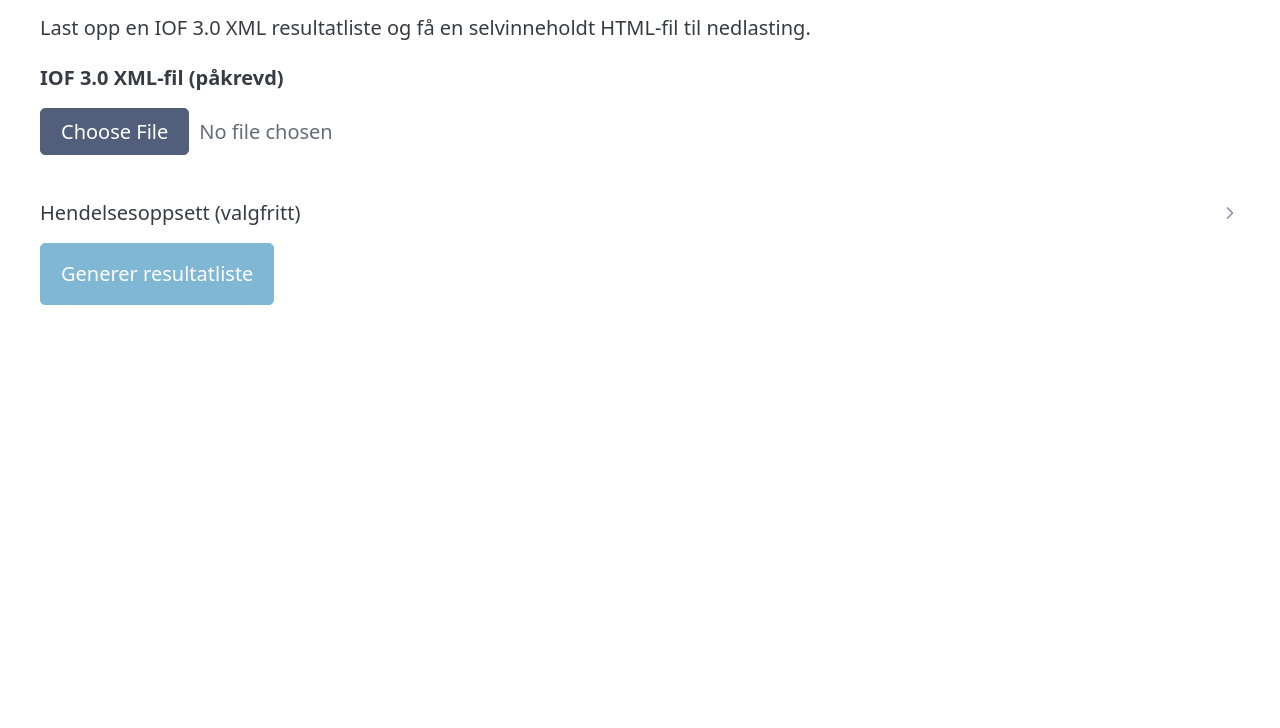
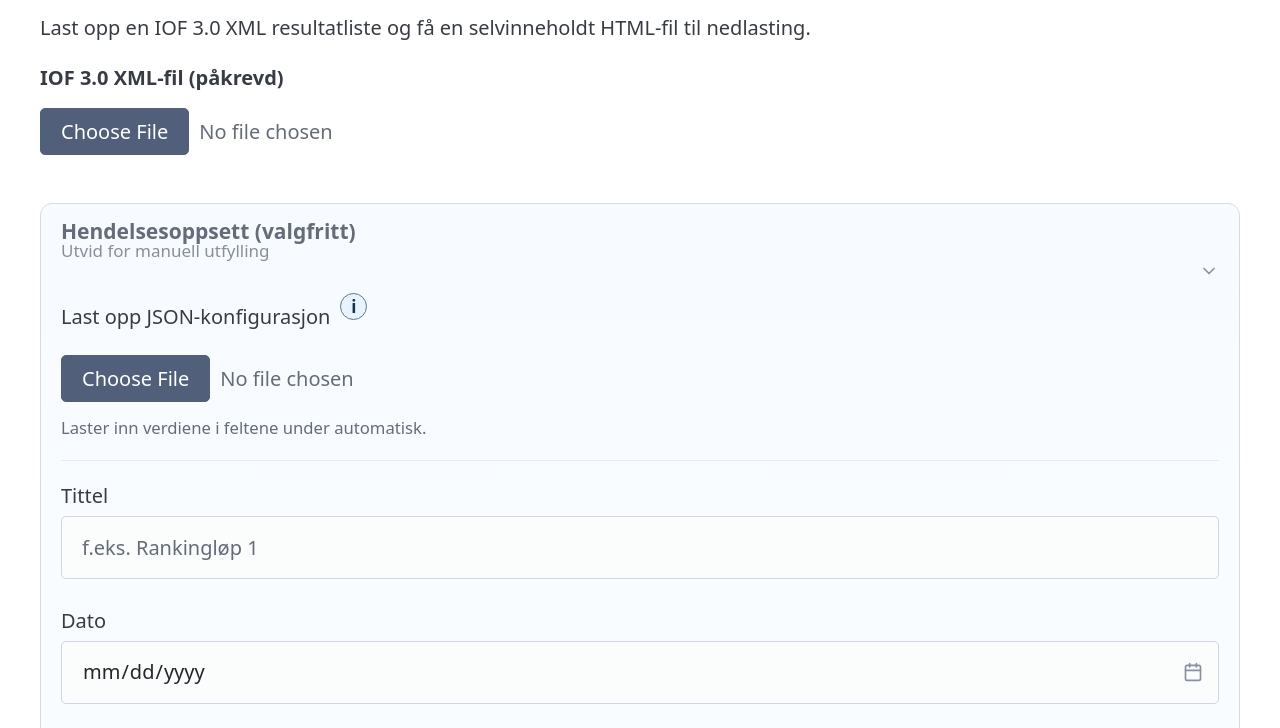
Before and after one commit to mikaello/rankinglop-resultlist-generator, a website built with Vite: page packages/web/index.html in a window 1280 px wide. Shown: the part 72-800 px from the top of the page. Built offline with nearby package versions, Linux system fonts and the light colour scheme.

Commit message:
feat(web): improve config accordion and JSON help

```diff
--- a/packages/web/src/main.ts
+++ b/packages/web/src/main.ts
@@ -4,6 +4,8 @@ import type { ResultListOptions, YearDistribution } from "@core/options";
 import { parseIofXmlContent } from "@core/parseIofXmlContent";
 import picoCSS from "@picocss/pico/css/pico.classless.min.css?inline";
 import "./style.css";
+
+const DEFAULT_ORGANISER_CLUB = "IL GeoForm";
 
 function validateIofXml(xmlStr: string): string | null {
 	if (!xmlStr.includes("<ResultList")) {
@@ -83,7 +85,7 @@ function populateFormFromOptions(opts: ResultListOptions): void {
 	setVal("opt-date", opts.isoDate ?? "");
 	setVal("opt-place", opts.place ?? "");
 	setVal("opt-map", opts.map ?? "");
-	setVal("opt-club", opts.organiserClub ?? "");
+	setVal("opt-club", opts.organiserClub ?? DEFAULT_ORGANISER_CLUB);
 	setVal("opt-persons", opts.organiserPersons?.join(", ") ?? "");
 	setVal(
 		"opt-rental",
@@ -115,9 +117,7 @@ function populateFormFromOptions(opts: ResultListOptions): void {
 	);
 	setVal(
 		"opt-contingent",
-		opts.startContingent
-			? JSON.stringify(opts.startContingent, null, 2)
-			: "",
+		opts.startContingent ? JSON.stringify(opts.startContingent, null, 2) : "",
 	);
 }
 
@@ -132,14 +132,48 @@ function render(): void {
           <input type="file" id="xml-file" accept=".xml" required />
         </div>
 
-        <details>
-          <summary>Hendelsesoppsett (valgfritt)</summary>
+				<details class="config-accordion" open>
+					<summary>
+						<span>Hendelsesoppsett (valgfritt)</span>
+						<small>Utvid for manuell utfylling</small>
+					</summary>
           <div>
             <div>
-              <label for="config-json">Last opp JSON-konfigurasjon</label>
+							<label for="config-json" class="json-upload-label">
+								<span>Last opp JSON-konfigurasjon</span>
+								<button type="button" id="json-help-btn" class="info-badge" aria-label="Vis forventet JSON-format">i</button>
+							</label>
               <input type="file" id="config-json" accept=".json" />
               <small>Laster inn verdiene i feltene under automatisk.</small>
             </div>
+						<dialog id="json-help-dialog">
+							<article>
+								<header>
+									<button type="button" aria-label="Lukk" rel="prev" id="json-help-close"></button>
+									<p><strong>Forventet JSON-format</strong></p>
+								</header>
+								<p>Du kan bruke én eller flere av disse feltene:</p>
+								<pre><code>{
+	"title": "Rankingløp 1",
+	"isoDate": "2026-04-02",
+	"place": "Sognsvann",
+	"map": "Sognsvann",
+	"organiserClub": "IL GeoForm",
+	"organiserPersons": ["Ola Nordmann", "Kari Nordmann"],
+	"yearDistribution": {
+		"adults": 120,
+		"oldTeenager": 35,
+		"youngTeenager": 42,
+		"child": 18
+	},
+	"startContingent": [
+		{ "amount": 50, "quota": 100 },
+		{ "amount": 80, "quota": 50 }
+	],
+	"rentalDevices": 12
+}</code></pre>
+							</article>
+						</dialog>
             <hr />
             <div class="grid">
               <label>
@@ -164,7 +198,7 @@ function render(): void {
             <div class="grid">
               <label>
                 Arrangørklubb
-                <input type="text" id="opt-club" placeholder="f.eks. OSI" />
+								<input type="text" id="opt-club" value="IL GeoForm" placeholder="f.eks. IL GeoForm" />
               </label>
               <label>
                 Arrangørpersoner <small>(kommaseparert)</small>
@@ -180,19 +214,19 @@ function render(): void {
               <div class="grid">
                 <label>
                   Voksne (≥21 år)
-                  <input type="number" id="opt-adults" min="0" />
+									<input type="number" id="opt-adults" min="0" placeholder="0" />
                 </label>
                 <label>
                   Eldre ungdom (17–20 år)
-                  <input type="number" id="opt-old-teen" min="0" />
+									<input type="number" id="opt-old-teen" min="0" placeholder="0" />
                 </label>
                 <label>
                   Yngre ungdom (13–16 år)
-                  <input type="number" id="opt-young-teen" min="0" />
+									<input type="number" id="opt-young-teen" min="0" placeholder="0" />
                 </label>
                 <label>
                   Barn (0–12 år)
-                  <input type="number" id="opt-child" min="0" />
+									<input type="number" id="opt-child" min="0" placeholder="0" />
                 </label>
               </div>
             </fieldset>
@@ -225,10 +259,33 @@ function render(): void {
 	const resultSection = document.getElementById(
 		"result-section",
 	) as HTMLElement;
+	const jsonHelpBtn = document.getElementById(
+		"json-help-btn",
+	) as HTMLButtonElement;
+	const jsonHelpDialog = document.getElementById(
+		"json-help-dialog",
+	) as HTMLDialogElement;
+	const jsonHelpClose = document.getElementById(
+		"json-help-close",
+	) as HTMLButtonElement;
 	const downloadLink = document.getElementById(
 		"download-link",
 	) as HTMLAnchorElement;
 	const preview = document.getElementById("preview") as HTMLIFrameElement;
+
+	jsonHelpBtn.addEventListener("click", () => {
+		jsonHelpDialog.showModal();
+	});
+
+	jsonHelpClose.addEventListener("click", () => {
+		jsonHelpDialog.close();
+	});
+
+	jsonHelpDialog.addEventListener("click", (event) => {
+		if (event.target === jsonHelpDialog) {
+			jsonHelpDialog.close();
+		}
+	});
 
 	xmlInput.addEventListener("change", () => {
 		generateBtn.disabled = !xmlInput.files?.length;
--- a/packages/web/src/style.css
+++ b/packages/web/src/style.css
@@ -15,3 +15,53 @@ main {
 #preview {
 	margin-top: 1rem;
 }
+
+.config-accordion {
+	border: 1px solid #d3dce6;
+	border-radius: 12px;
+	padding: 0.25rem 1rem 1rem;
+	background: linear-gradient(180deg, #f7fbff 0%, #ffffff 100%);
+	margin: 1rem 0;
+}
+
+.config-accordion > summary {
+	cursor: pointer;
+	font-weight: 700;
+	font-size: 1.05rem;
+	padding: 0.6rem 0;
+}
+
+.config-accordion > summary small {
+	display: block;
+	font-weight: 500;
+	opacity: 0.75;
+	font-size: 0.85rem;
+}
+
+.json-upload-label {
+	display: inline-flex;
+	align-items: center;
+	gap: 0.5rem;
+}
+
+.info-badge {
+	width: 1.35rem;
+	height: 1.35rem;
+	border-radius: 999px;
+	border: 1px solid #60758a;
+	padding: 0;
+	line-height: 1;
+	font-weight: 700;
+	font-size: 0.85rem;
+	background: #e9f2ff;
+	color: #14324d;
+	cursor: pointer;
+}
+
+#json-help-dialog pre {
+	max-height: 45vh;
+	overflow: auto;
+	background: #f5f7fa;
+	padding: 0.75rem;
+	border-radius: 8px;
+}
```
